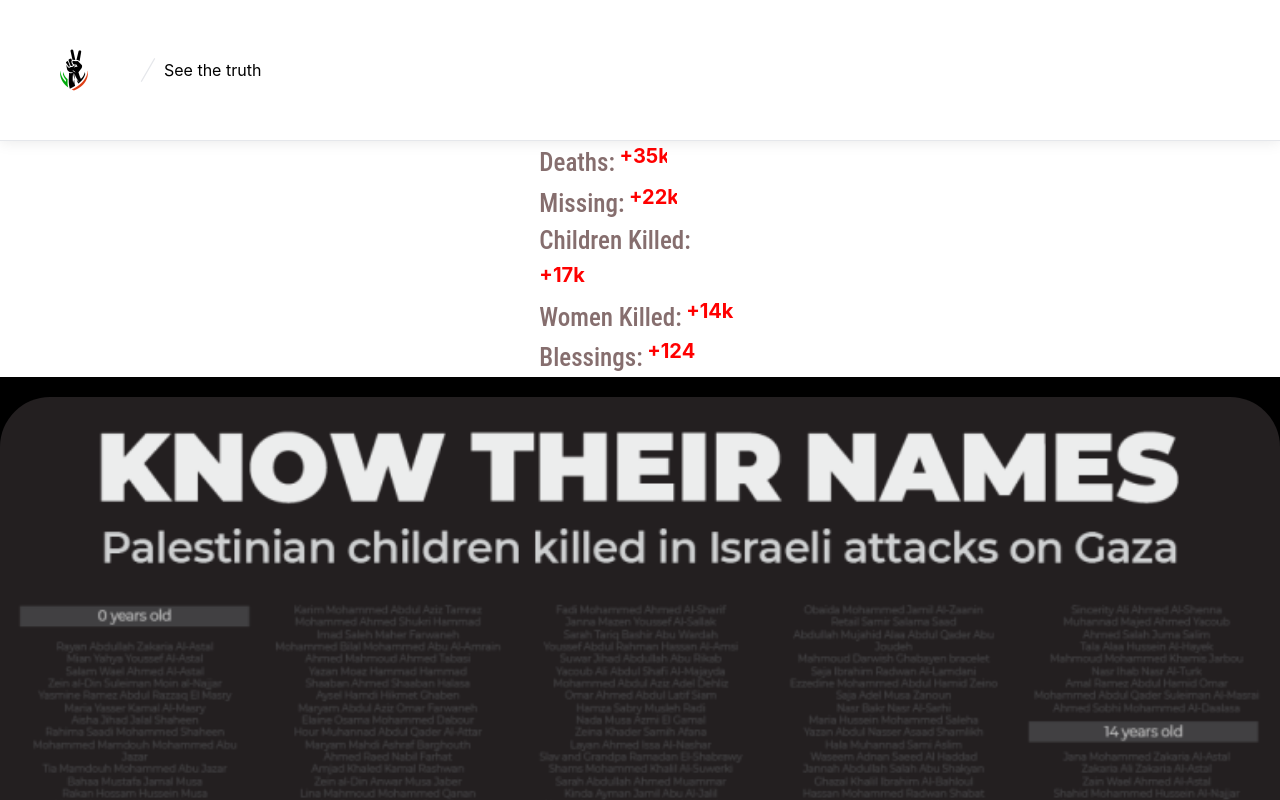
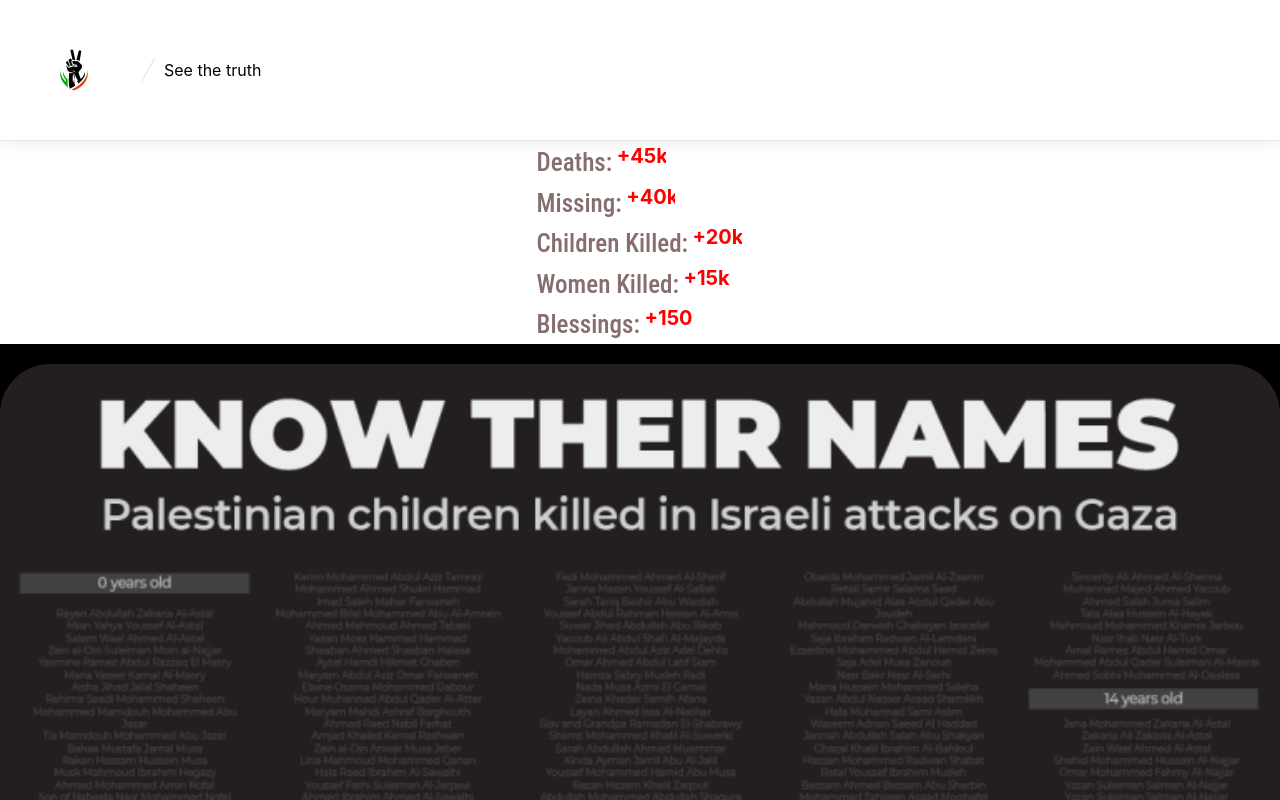
Before and after one commit to saber-mekki/truth, a Next.js app: page / in a window 1280 px wide. Shown: the top 800 px of the page. Built offline with nearby package versions, Linux system fonts and the light colour scheme.

Commit message:
fix: newupdate-data

```diff
--- a/pages/index.tsx
+++ b/pages/index.tsx
@@ -15,11 +15,11 @@ export default function Home() {
   const audioRef = useRef()
 
   const statsData = {
-    deathsToday: '+35k',
-    missing: '+22k',
-    childrenKilled: '+17k',
-    womenKilled: '+14k',
-    blessings: '+124k',
+    deathsToday: '+45k',
+    missing: '+40k',
+    childrenKilled: '+20k',
+    womenKilled: '+15k',
+    blessings: '+150k',
   }
   const [isZoomed, setIsZoomed] = useState(false)
 
```
